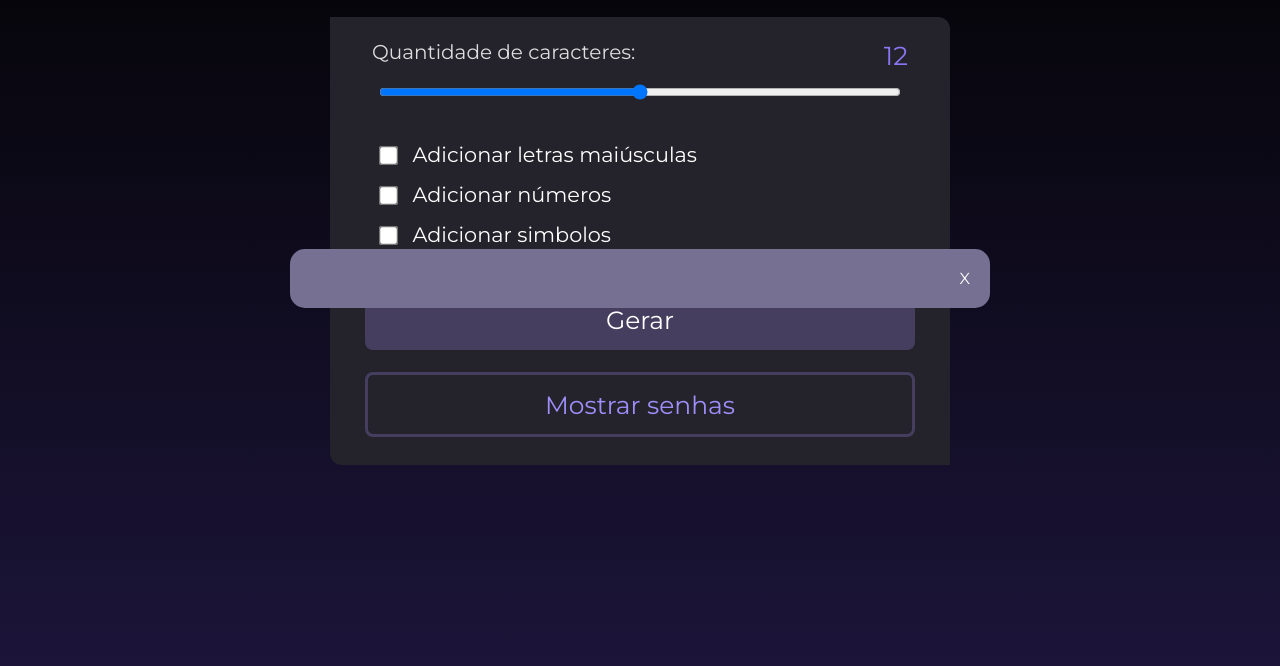
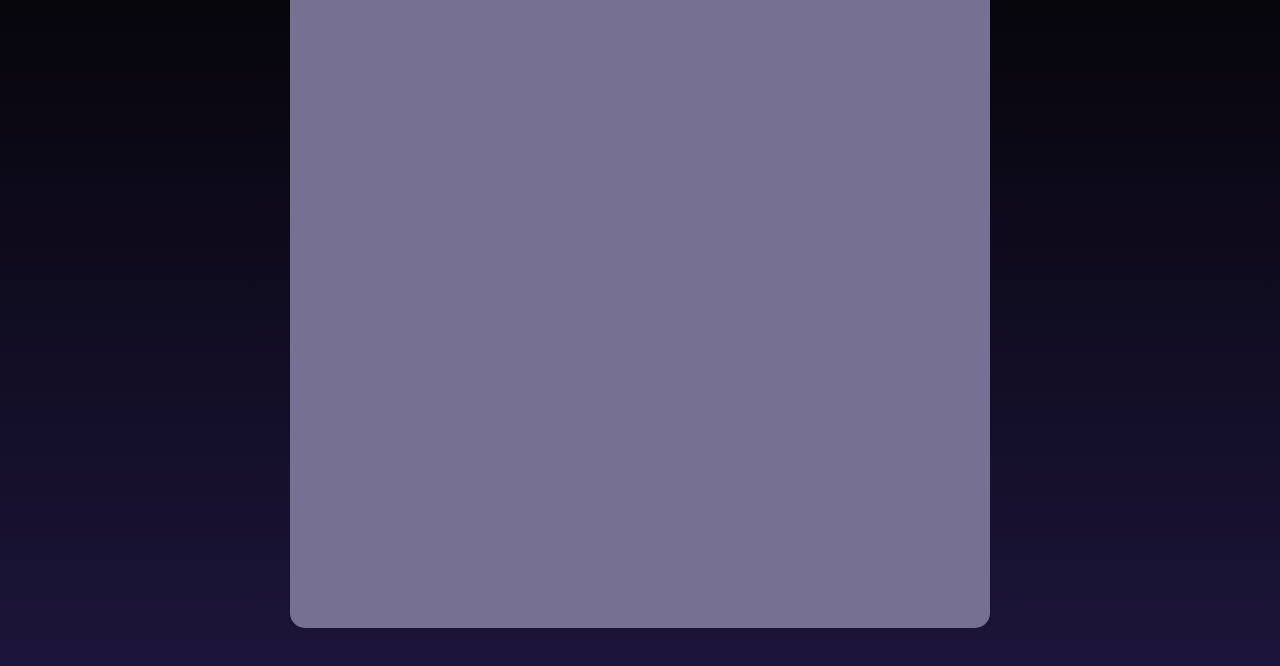
Before and after one commit to felipegs0/Gerador-de-senhas, a plain HTML site: page index.html in a window 1280 px wide. Both pictures are taken after a click on the button "Mostrar senhas". Shown: the part 122-788 px from the top of the page. Drawn offline with nearby package versions, Linux system fonts and the light colour scheme.

Commit message:
style add overflow-y: scroll; to .savePasswords

```diff
--- a/assets/css/style.css
+++ b/assets/css/style.css
@@ -173,6 +173,8 @@ body .title {
     flex-direction: column;
     gap: 20px;
     width: 700px;
+    height: 700px;
+    overflow-y: scroll;
     background-color: #767192;
     padding: 20px;
     border-radius: 15px;
```
